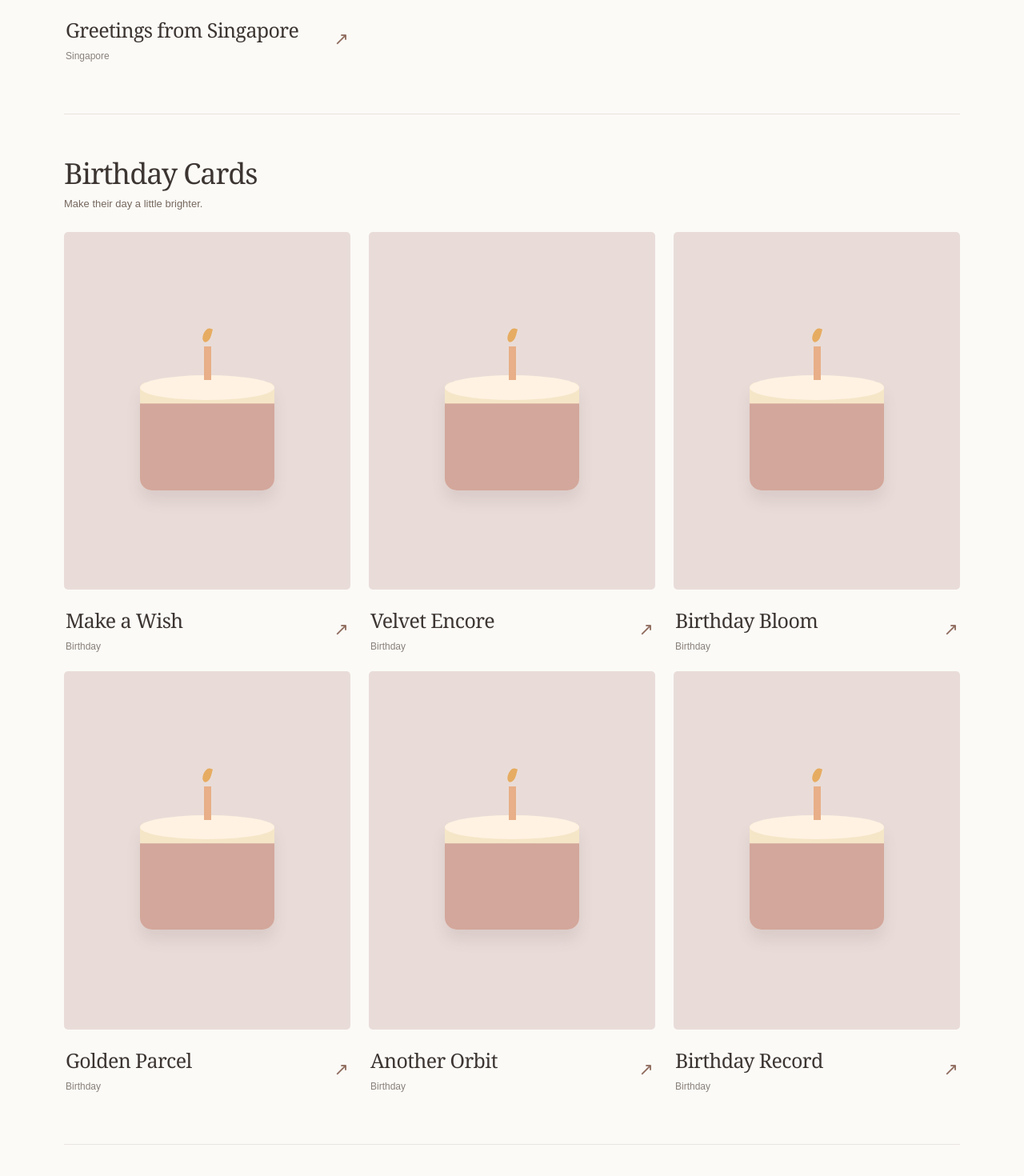
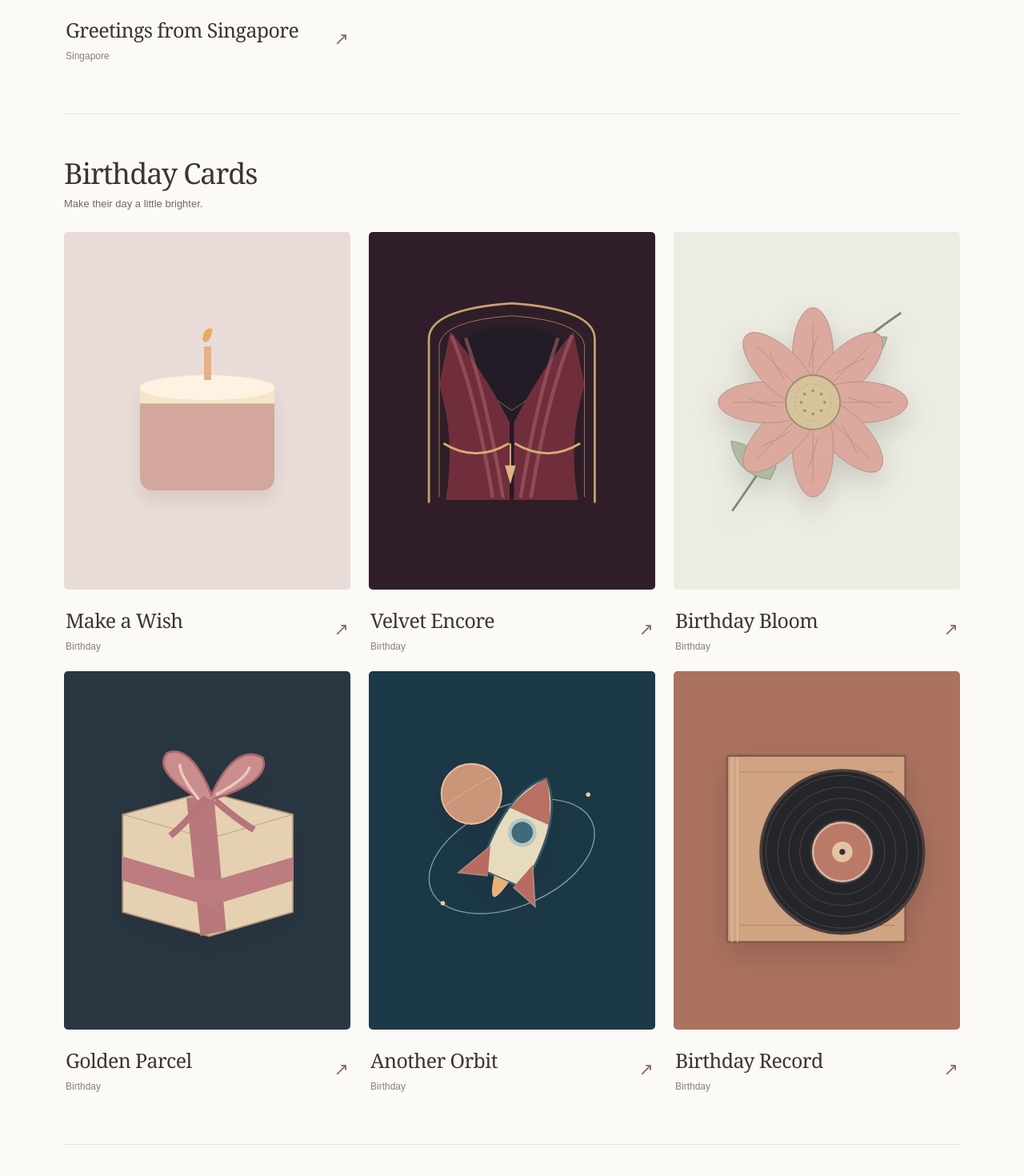
Before and after one commit to muyishen2040/Digital_Card_Shop, a Next.js app: page / in a window 1280 px wide. Shown: the part 2162-3632 px from the top of the page at 80% size. Built offline with nearby package versions, Linux system fonts and the light colour scheme; a web font is replaced by a local one.

Commit message:
feat: distinguish birthday designs in collection browsing

```diff
--- a/src/app/page.tsx
+++ b/src/app/page.tsx
@@ -6,6 +6,8 @@ import Image from "next/image";
 import { cardBrowseLabel, getCollectionGroups } from "@/lib/cards/catalog";
 import type { CollectionFilter as Filter } from "@/lib/cards/catalog";
 import { CollectionFilter } from "@/components/cards/CollectionFilter";
+import { BirthdayTileArt } from "@/components/cards/birthday/BirthdayTileArt";
+import { isBirthdayArtSlug } from "@/lib/cards/birthday/designs";
 import styles from "./page.module.css";
 
 export default function ExperienceLibrary() {
@@ -58,11 +60,12 @@ export default function ExperienceLibrary() {
                           </span>
                         </div>
                       )}
-                      {card.theme === "birthday" && (
+                      {card.theme === "birthday" && card.slug === "make-a-wish" && (
                         <div className={styles.cakeScene} aria-hidden="true">
                           <span className={styles.candle} />
                         </div>
                       )}
+                      {isBirthdayArtSlug(card.slug) && <BirthdayTileArt design={card.slug} />}
                       {card.theme === "city-postcard" && (
                         <Image
                           className={styles.postcardThumbnail}
--- /dev/null
+++ b/src/components/cards/birthday/BirthdayTileArt.module.css
@@ -0,0 +1,23 @@
+.scene {
+  display: grid;
+  place-items: center;
+  width: 100%;
+  height: 100%;
+  overflow: hidden;
+  position: relative;
+}
+.scene svg {
+  width: min(82%, 320px);
+  height: min(90%, 380px);
+  filter: drop-shadow(0 14px 17px rgba(29, 23, 22, .17));
+  transition: transform .35s cubic-bezier(.22, 1, .36, 1);
+}
+.scene:hover svg { transform: translateY(-4px); }
+.velvet-encore { background: #301f2a; }
+.birthday-bloom { background: #ecece2; }
+.golden-parcel { background: #293743; }
+.another-orbit { background: #1c3948; }
+.birthday-record { background: #ab725f; }
+@media (prefers-reduced-motion: reduce) {
+  .scene svg { transition: none; }
+}
--- /dev/null
+++ b/src/components/cards/birthday/BirthdayTileArt.tsx
@@ -0,0 +1,80 @@
+import type { BirthdayArtSlug } from "@/lib/cards/birthday/designs";
+import styles from "./BirthdayTileArt.module.css";
+
+/** Quiet collection portraits that identify the five physical birthday objects. */
+export function BirthdayTileArt({ design }: { design: BirthdayArtSlug }) {
+  return (
+    <div className={`${styles.scene} ${styles[design]}`} aria-hidden="true">
+      {design === "velvet-encore" && (
+        <svg viewBox="0 0 320 380" fill="none">
+          <path d="M47 316V92Q48 52 160 44Q272 52 273 92V316" stroke="#c8a16f" strokeWidth="3"/>
+          <path d="M61 308V101Q65 68 160 61Q255 68 259 101V308" stroke="#a78356" strokeWidth="1"/>
+          <path d="M78 307V106Q107 75 160 75Q213 75 242 106V307Z" fill="#231b25"/>
+          <path d="M78 100Q104 155 160 190Q215 155 242 100" stroke="#e1c497" strokeWidth="1" opacity=".52"/>
+          <path d="M76 83Q118 130 157 206V312H70Q84 230 61 155Z" fill="#702e3c"/>
+          <path d="M244 83Q202 130 163 206V312H250Q236 230 259 155Z" fill="#702e3c"/>
+          <path d="M78 88Q111 168 134 309M97 91Q126 174 148 309M242 88Q209 168 186 309M223 91Q194 174 172 309" stroke="#a4616a" strokeWidth="5" opacity=".6"/>
+          <path d="M67 235Q111 262 156 235M164 235Q209 262 253 235" stroke="#d3af78" strokeWidth="3"/>
+          <path d="M158 235v31m-6 0h12l-6 21Z" fill="#dab780" stroke="#dab780" strokeWidth="2"/>
+        </svg>
+      )}
+      {design === "birthday-bloom" && (
+        <svg viewBox="0 0 320 380" fill="none">
+          <path d="M45 327Q113 229 150 172Q188 116 275 57" stroke="#788b71" strokeWidth="3"/>
+          <path d="M105 267Q68 233 43 232Q51 279 97 284ZM199 127Q223 86 256 90Q249 125 199 140Z" fill="#b0b9a3" stroke="#849c80"/>
+          <g transform="translate(155 179)">
+            {[0,45,90,135,180,225,270,315].map((angle) => (
+              <g transform={`rotate(${angle})`} key={angle}>
+                <ellipse cx="0" cy="-63" rx="28" ry="66" fill="#dca99e" stroke="#ba8a83" strokeWidth="1"/>
+                <path d="M0 -18V-109M-6 -49L0 -73L7 -91" stroke="#aa756e" opacity=".55"/>
+              </g>
+            ))}
+            <circle r="37" fill="#d6c39c" stroke="#9b8d6b" strokeWidth="2"/>
+            <circle r="25" fill="none" stroke="#a99974" strokeDasharray="2 4"/>
+            {[0,45,90,135,180,225,270,315].map((angle) => (
+              <circle key={angle} cx={Math.cos(angle*Math.PI/180)*16} cy={Math.sin(angle*Math.PI/180)*16} r="2" fill="#a68f69"/>
+            ))}
+          </g>
+        </svg>
+      )}
+      {design === "golden-parcel" && (
+        <svg viewBox="0 0 320 380" fill="none">
+          <path d="M45 141L159 110L277 141V274L163 307L45 274Z" fill="#e5d1b2" stroke="#ae9173" strokeWidth="2"/>
+          <path d="M159 110V307M45 141L163 174L277 141" stroke="#b3987b" strokeWidth="1.5" opacity=".65"/>
+          <path d="M132 119L169 113L186 299L151 307Z" fill="#b77379" opacity=".95"/>
+          <path d="M44 198L163 233L278 199V231L164 266L44 231Z" fill="#bd7c80"/>
+          <path d="M151 121Q84 81 106 57Q138 45 166 114Q199 43 236 64Q248 95 169 120" fill="#cb8d8b" stroke="#a5656b" strokeWidth="3"/>
+          <path d="M149 121Q122 87 123 72M172 114Q214 93 218 76" stroke="#e9c8bd" strokeWidth="4"/>
+          <path d="M159 118Q132 152 110 170M171 122Q201 148 224 162" stroke="#b7747a" strokeWidth="9"/>
+        </svg>
+      )}
+      {design === "another-orbit" && (
+        <svg viewBox="0 0 320 380" fill="none">
+          <ellipse cx="160" cy="198" rx="119" ry="68" transform="rotate(-23 160 198)" stroke="#acc4c6" strokeWidth="1.5" opacity=".7"/>
+          <circle cx="105" cy="113" r="41" fill="#ca9579" stroke="#f0bd9d" strokeWidth="2"/>
+          <path d="M68 130Q98 108 133 89" stroke="#edc9a7" opacity=".6"/>
+          <g transform="translate(162 193) rotate(24)">
+            <path d="M0 -111Q45 -70 31 39L-32 39Q-45 -70 0 -111Z" fill="#e7dbbd" stroke="#375b68" strokeWidth="3"/>
+            <path d="M0 -111Q20 -84 29 -54H-29Q-20 -84 0 -111Z" fill="#b96f62"/>
+            <circle cy="-30" r="17" fill="#416977" stroke="#b2c8c6" strokeWidth="5"/>
+            <path d="M-32 5L-57 55L-19 43M31 5L57 55L19 43" fill="#b86b61" stroke="#ab8a7b" strokeWidth="2"/>
+            <path d="M-11 39Q0 93 11 39Z" fill="#e6b179"/>
+          </g>
+          <circle cx="264" cy="114" r="3" fill="#ebcfaa"/><circle cx="66" cy="262" r="3" fill="#ebcfaa"/>
+        </svg>
+      )}
+      {design === "birthday-record" && (
+        <svg viewBox="0 0 320 380" fill="none">
+          <rect x="38" y="61" width="243" height="254" rx="3" fill="#d0a382" stroke="#865b4a" strokeWidth="3"/>
+          <path d="M55 83H266M55 292H266" stroke="#9b6c55" strokeWidth="1" opacity=".65"/>
+          <circle cx="195" cy="192" r="111" fill="#25262a" stroke="#4a3d3c" strokeWidth="4"/>
+          {[104,88,73,58,43].map((radius) => <circle key={radius} cx="195" cy="192" r={radius} stroke="#666062" strokeWidth="1" opacity=".6"/>)}
+          <circle cx="195" cy="192" r="40" fill="#bb7967" stroke="#d5b29b" strokeWidth="3"/>
+          <circle cx="195" cy="192" r="14" fill="#e2c4a0"/>
+          <circle cx="195" cy="192" r="4" fill="#343135"/>
+          <path d="M45 63V315M52 63V315" stroke="#e3c4a3" strokeWidth="2" opacity=".7"/>
+        </svg>
+      )}
+    </div>
+  );
+}
```
